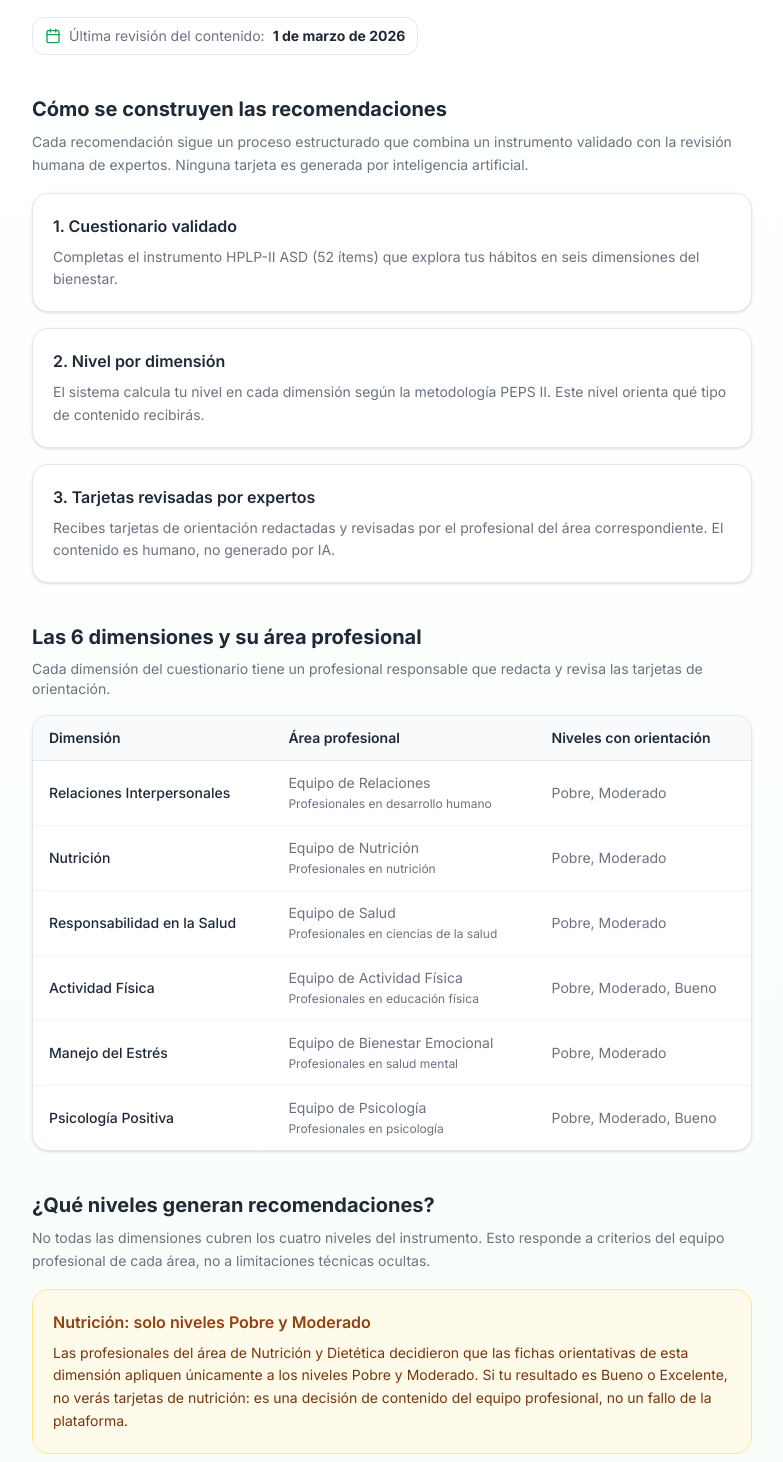
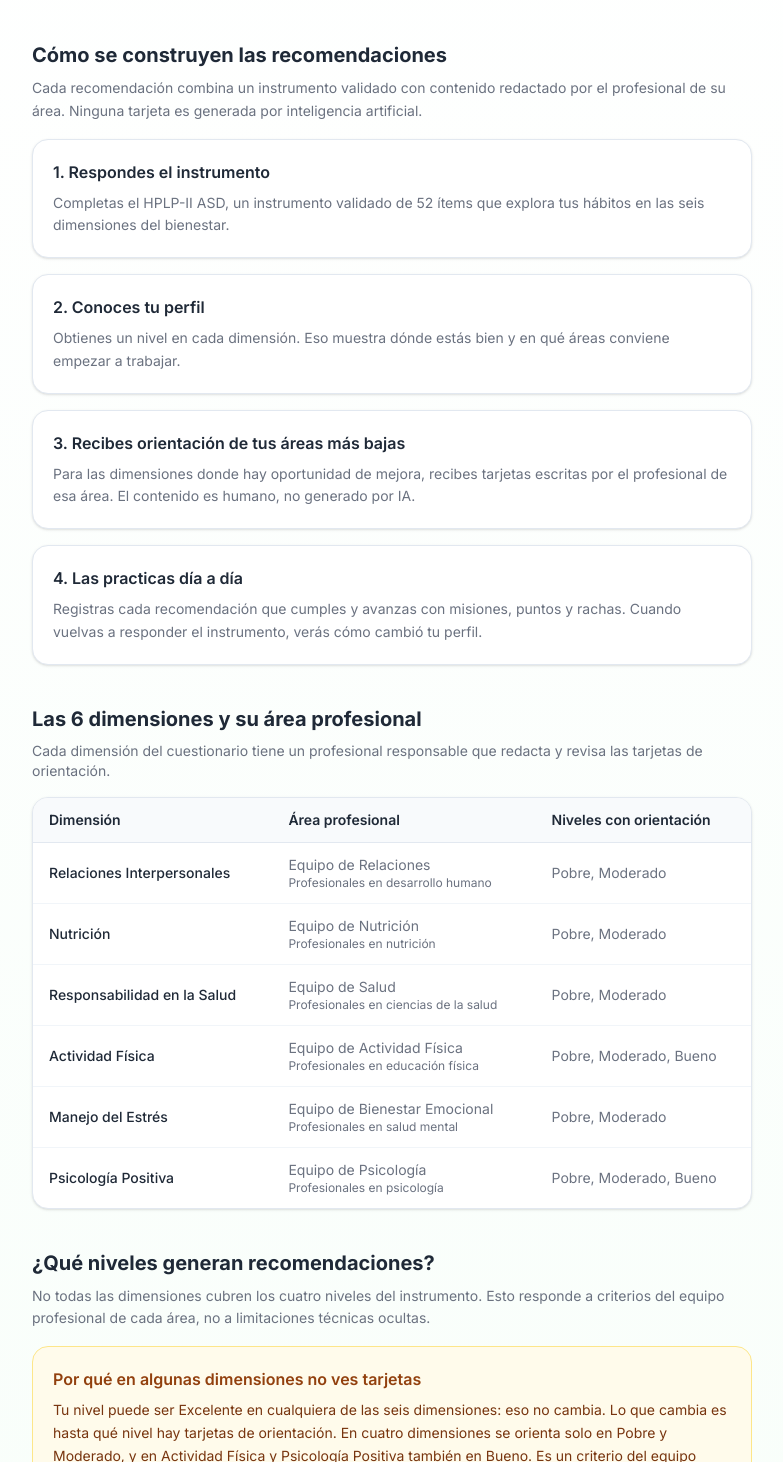
Before and after one commit to ana21garces/UnivitaFrontend, a Next.js app: page /metodologia in a window 1280 px wide. Shown: the part 268-1730 px from the top of the page, without its empty margins (248-1031 px from the left). Built offline with nearby package versions, Linux system fonts and the light colour scheme.

Commit message:
fix(transparencia): revisa los textos públicos de la plataforma

```diff
--- a/app/dashboard/user/page.tsx
+++ b/app/dashboard/user/page.tsx
@@ -174,7 +174,7 @@ export default function UserDashboard() {
           <div>
             <h2 className="text-2xl sm:text-3xl font-bold font-heading text-[#1F2937]">¡Bienvenido de nuevo!</h2>
             <p className="mt-1 text-sm text-[#6B7280]">
-              Completaste el cuestionario PEPS II — aquí están tus resultados y misiones de hoy.
+              Completaste el cuestionario de salud — aquí están tus resultados y misiones de hoy.
             </p>
           </div>
           <div className="flex items-center gap-3 shrink-0">
@@ -193,7 +193,7 @@ export default function UserDashboard() {
         <div className="grid lg:grid-cols-2 gap-6 mb-6">
           {/* Resultado global */}
           <section className="rounded-xl bg-white border border-[#E2E8F0] shadow-sm p-6">
-            <h3 className="text-lg font-bold font-heading text-[#1F2937] mb-1">Resultado global PEPS II</h3>
+            <h3 className="text-lg font-bold font-heading text-[#1F2937] mb-1">Resultado global</h3>
             <p className="text-xs text-[#6B7280] mb-4">Tu bienestar general según el cuestionario de salud</p>
             <div className="text-center mb-4">
               <p className="text-5xl font-bold" style={{ color: getNivelColor(resultados.nivel_global) }}>
--- a/app/metodologia/page.tsx
+++ b/app/metodologia/page.tsx
@@ -1,6 +1,6 @@
 import type { Metadata } from "next"
 import Link from "next/link"
-import { ArrowLeft, Calendar, GraduationCap } from "lucide-react"
+import { ArrowLeft } from "lucide-react"
 import { PublicHeader } from "@/components/public-header"
 import { DisclaimerBanner } from "@/components/disclaimer-banner"
 import { TRANSPARENCY } from "@/lib/content/transparency"
@@ -10,16 +10,8 @@ export const metadata: Metadata = {
   description: TRANSPARENCY.metodologia.intro,
 }
 
-function formatReviewDate(isoDate: string): string {
-  return new Date(isoDate).toLocaleDateString("es-CO", {
-    year: "numeric",
-    month: "long",
-    day: "numeric",
-  })
-}
-
 export default function MetodologiaPage() {
-  const { metodologia, comoSeConstruyen, quienesLoAvalan, dimensions } =
+  const { metodologia, comoSeConstruyen, dimensions } =
     TRANSPARENCY
 
   return (
@@ -40,14 +32,6 @@ export default function MetodologiaPage() {
           </h1>
           <p className="mt-4 text-base leading-relaxed text-[#6B7280]">
             {metodologia.intro}
-          </p>
-
-          <p className="mt-4 inline-flex items-center gap-2 rounded-lg bg-white border border-[#E2E8F0] px-3 py-2 text-sm text-[#6B7280]">
-            <Calendar className="h-4 w-4 text-[#16A34A]" aria-hidden="true" />
-            Última revisión del contenido:{" "}
-            <strong className="text-[#1F2937]">
-              {formatReviewDate(TRANSPARENCY.lastReviewedDate)}
-            </strong>
           </p>
 
           {/* Flujo */}
@@ -98,7 +82,7 @@ export default function MetodologiaPage() {
                     <th className="px-4 py-3 font-semibold text-[#1F2937]">
                       Área profesional
                     </th>
-                    <th className="px-4 py-3 font-semibold text-[#1F2937]">
+                    <th className="hidden px-4 py-3 font-semibold text-[#1F2937] sm:table-cell">
                       Niveles con orientación
                     </th>
                   </tr>
@@ -114,10 +98,9 @@ export default function MetodologiaPage() {
                       </td>
                       <td className="px-4 py-3 text-[#6B7280]">
                         {dim.responsibleProfessional}
-                        <br />
-                        <span className="text-xs">{dim.credential}</span>
+                        <span className="hidden text-xs sm:block">{dim.credential}</span>
                       </td>
-                      <td className="px-4 py-3 text-[#6B7280]">
+                      <td className="hidden px-4 py-3 text-[#6B7280] sm:table-cell">
                         {dim.nivelesConRecomendacion.join(", ")}
                       </td>
                     </tr>
@@ -171,35 +154,6 @@ export default function MetodologiaPage() {
             </ul>
           </section>
 
-          {/* Respaldo institucional */}
-          <section className="mt-10" aria-labelledby="respaldo-heading">
-            <h2
-              id="respaldo-heading"
-              className="text-xl font-bold font-heading text-[#1F2937]"
-            >
-              Respaldo institucional
-            </h2>
-            <div className="mt-4 rounded-xl border border-[#E2E8F0] bg-white p-5 shadow-sm">
-              <div className="flex items-start gap-3">
-                <GraduationCap
-                  className="mt-0.5 h-5 w-5 shrink-0 text-[#16A34A]"
-                  aria-hidden="true"
-                />
-                <div>
-                  <h3 className="font-semibold text-[#1F2937]">
-                    {quienesLoAvalan.institution.name}
-                  </h3>
-                  <p className="text-sm font-medium text-[#16A34A]">
-                    {quienesLoAvalan.institution.subtitle}
-                  </p>
-                  <p className="mt-2 text-sm leading-relaxed text-[#6B7280]">
-                    {quienesLoAvalan.institution.description}
-                  </p>
-                </div>
-              </div>
-            </div>
-          </section>
-
           {/* Límites */}
           <section className="mt-10" aria-labelledby="limites-heading">
             <h2
@@ -234,7 +188,7 @@ export default function MetodologiaPage() {
                 >
                   {section.title}
                 </h2>
-                <p className="mt-3 text-base leading-relaxed text-[#6B7280]">
+                <p className="mt-3 text-sm leading-relaxed text-[#6B7280]">
                   {section.content}
                 </p>
               </section>
--- a/components/landing-page.tsx
+++ b/components/landing-page.tsx
@@ -4,7 +4,6 @@ import {
   ArrowRight,
   BookOpen,
   ClipboardList,
-  GraduationCap,
   Shield,
   Users,
 } from "lucide-react"
@@ -87,26 +86,6 @@ export function LandingPage() {
                   {quienesLoAvalan.intro}
                 </p>
 
-                <div className="mt-8 rounded-2xl border border-[#E2E8F0] bg-white p-6 shadow-sm">
-                  <div className="flex items-start gap-3">
-                    <GraduationCap
-                      className="mt-0.5 h-5 w-5 shrink-0 text-[#16A34A]"
-                      aria-hidden="true"
-                    />
-                    <div>
-                      <h3 className="text-lg font-semibold text-[#1F2937]">
-                        {quienesLoAvalan.institution.name}
-                      </h3>
-                      <p className="text-sm font-medium text-[#16A34A]">
-                        {quienesLoAvalan.institution.subtitle}
-                      </p>
-                      <p className="mt-2 text-sm leading-relaxed text-[#6B7280]">
-                        {quienesLoAvalan.institution.description}
-                      </p>
-                    </div>
-                  </div>
-                </div>
-
                 <ul className="mt-8 grid gap-4 sm:grid-cols-2 lg:grid-cols-3">
                   {quienesLoAvalan.experts.map((expert) => (
                     <li
@@ -149,7 +128,7 @@ export function LandingPage() {
                   {comoSeConstruyen.summary}
                 </p>
 
-                <ol className="mt-8 grid gap-6 md:grid-cols-3">
+                <ol className="mt-8 grid gap-6 sm:grid-cols-2">
                   {comoSeConstruyen.steps.map((step, i) => (
                     <li
                       key={step.title}
--- a/components/reporte-individual-modal.tsx
+++ b/components/reporte-individual-modal.tsx
@@ -165,7 +165,7 @@ function construirHtml(
   <h2>Detalle de ${esc(dimensionLabel)}</h2>
   <ul class="preguntas">${preguntasHtml || "<li>Sin detalle disponible.</li>"}</ul>
 
-  <p class="pie">Los niveles y porcentajes salen del cuestionario PEPS II. Este reporte es un resumen para acompañar una remisión; no reemplaza la valoración del profesional que atienda el caso.</p>
+  <p class="pie">Los niveles y porcentajes salen del instrumento HPLP-II ASD. Este reporte es un resumen para acompañar una remisión; no reemplaza la valoración del profesional que atienda el caso.</p>
 </body></html>`
 }
 
--- a/lib/content/transparency.ts
+++ b/lib/content/transparency.ts
@@ -37,28 +37,19 @@ export const TRANSPARENCY = {
   appName: "UnacHealth",
   tagline: "Guía informativa para tu bienestar integral",
 
-  /** Fecha de última revisión del contenido de transparencia y metodología */
-  lastReviewedDate: "2026-03-01",
-
   queEsUnacHealth: {
     title: "Qué es UnacHealth",
     paragraphs: [
-      "UnacHealth es una guía informativa y orientativa diseñada para apoyar el mejoramiento personal y el autoconocimiento del estudiante universitario.",
-      "Te ayuda a reflexionar sobre tus hábitos de vida en seis dimensiones del bienestar y a recibir orientación práctica basada en evidencia.",
-      "UnacHealth no es un diagnóstico médico ni una evaluación clínica. No sustituye la atención de un profesional de la salud.",
+      "UnacHealth es una plataforma web que promueve la adopción de estilos de vida saludables en estudiantes universitarios, a partir de un instrumento validado que evalúa sus hábitos en seis dimensiones del bienestar.",
+      "Usa gamificación: misiones diarias, puntos, niveles, insignias y rachas, para sostener la práctica continua de los hábitos, e inteligencia artificial para acompañarte día a día con mensajes personalizados según tu avance.",
+      "Las recomendaciones de cada dimensión son elaboradas y revisadas por el profesional del área, no por la IA. UnacHealth no es un diagnóstico médico ni una evaluación clínica, y no sustituye la atención de un profesional de la salud.",
     ],
   },
 
   quienesLoAvalan: {
     title: "Quiénes lo avalan",
     intro:
-      "Las recomendaciones de UnacHealth son elaboradas y revisadas por un equipo de profesionales especializados, uno por cada área de bienestar, bajo el respaldo institucional de la Universidad Adventista de Colombia (UNAC) y su Capellanía Universitaria.",
-    institution: {
-      name: "Universidad Adventista de Colombia (UNAC)",
-      subtitle: "Capellanía Universitaria",
-      description:
-        "Institución que respalda el proyecto y garantiza que el contenido orientativo se alinea con los valores y el acompañamiento integral del estudiante.",
-    },
+      "Cada recomendación de UnacHealth fue escrita y revisada por el profesional de su área, pensando en el día a día de un estudiante universitario. No son consejos genéricos: cada uno responde a una pregunta concreta del cuestionario en la que mostraste una oportunidad de mejora.",
     experts: [
       {
         displayName: "Profesional en Salud",
@@ -86,7 +77,7 @@ export const TRANSPARENCY = {
         credential: "",
       },
       {
-        displayName: "Profesional en Relaciones",
+        displayName: "Profesional en Relaciones Interpersonales",
         area: "Relaciones Interpersonales",
         credential: "",
       },
@@ -101,22 +92,27 @@ export const TRANSPARENCY = {
   comoSeConstruyen: {
     title: "Cómo se construyen las recomendaciones",
     summary:
-      "Cada recomendación sigue un proceso estructurado que combina un instrumento validado con la revisión humana de expertos. Ninguna tarjeta es generada por inteligencia artificial.",
+      "Cada recomendación combina un instrumento validado con contenido redactado por el profesional de su área. Ninguna tarjeta es generada por inteligencia artificial.",
     steps: [
       {
-        title: "1. Cuestionario validado",
+        title: "1. Respondes el instrumento",
         description:
-          "Completas el instrumento HPLP-II ASD (52 ítems) que explora tus hábitos en seis dimensiones del bienestar.",
+          "Completas el HPLP-II ASD, un instrumento validado de 52 ítems que explora tus hábitos en las seis dimensiones del bienestar.",
       },
       {
-        title: "2. Nivel por dimensión",
+        title: "2. Conoces tu perfil",
         description:
-          "El sistema calcula tu nivel en cada dimensión según la metodología PEPS II. Este nivel orienta qué tipo de contenido recibirás.",
+          "Obtienes un nivel en cada dimensión. Eso muestra dónde estás bien y en qué áreas conviene empezar a trabajar.",
       },
       {
-        title: "3. Tarjetas revisadas por expertos",
+        title: "3. Recibes orientación de tus áreas más bajas",
         description:
-          "Recibes tarjetas de orientación redactadas y revisadas por el profesional del área correspondiente. El contenido es humano, no generado por IA.",
+          "Para las dimensiones donde hay oportunidad de mejora, recibes tarjetas escritas por el profesional de esa área. El contenido es humano, no generado por IA.",
+      },
+      {
+        title: "4. Las practicas día a día",
+        description:
+          "Registras cada recomendación que cumples y avanzas con misiones, puntos y rachas. Cuando vuelvas a responder el instrumento, verás cómo cambió tu perfil.",
       },
     ],
     metodologiaLink: "/metodologia",
@@ -127,7 +123,7 @@ export const TRANSPARENCY = {
     title: "En qué se basa",
     instrument: "HPLP-II ASD",
     instrumentFullName:
-      "Health-Promoting Lifestyle Profile II — Adaptación para el contexto universitario",
+      "Health-Promoting Lifestyle Profile II — adaptación al contexto universitario adventista hispanohablante",
     items: 52,
     dimensions: 6,
     dimensionNames: [
@@ -139,8 +135,8 @@ export const TRANSPARENCY = {
       "Psicología Positiva",
     ],
     paragraphs: [
-      "El instrumento base es el HPLP-II ASD, un cuestionario validado de 52 ítems distribuidos en 6 dimensiones del estilo de vida saludable.",
-      "La adaptación utilizada en UnacHealth fue diseñada para el contexto del estudiante universitario y alineada con la metodología PEPS II del proyecto.",
+      "El instrumento base es el HPLP-II (Health-Promoting Lifestyle Profile II), un cuestionario validado de 52 ítems distribuidos en 6 dimensiones del estilo de vida saludable.",
+      "UnacHealth usa el HPLP-II ASD, su adaptación al contexto universitario adventista hispanohablante.",
     ],
   },
 
@@ -150,7 +146,7 @@ export const TRANSPARENCY = {
    */
   disclaimer: {
     title: "Aviso importante",
-    text: "UnacHealth es una guía informativa y orientativa pensada para tu mejoramiento personal y tu autoconocimiento. Sus resultados y recomendaciones se basan en un cuestionario validado y en el criterio de profesionales de salud, psicología y nutrición, pero no son un diagnóstico ni reemplazan la consulta con un médico o profesional de salud. Ante cualquier duda sobre tu bienestar, consulta a un profesional.",
+    text: "UnacHealth evalúa tus hábitos con un instrumento validado y te acompaña a mejorarlos con orientación escrita por los profesionales de cada área del bienestar. Es una herramienta educativa y de seguimiento personal: no diagnostica, no valora clínicamente tu salud y no reemplaza la atención de un médico o profesional de la salud. Si algo sobre tu bienestar te preocupa, consulta directamente con un profesional.",
     metodologiaLinkLabel: "¿Por qué estas recomendaciones?",
   },
 
@@ -249,32 +245,42 @@ export const TRANSPARENCY = {
       "UnacHealth no diagnostica condiciones de salud ni reemplaza la atención médica o psicológica profesional.",
       "Las recomendaciones son orientativas y se basan en tus respuestas al cuestionario; no predicen tu salud futura.",
       "No todas las dimensiones ni todos los niveles generan tarjetas de orientación (ver tabla más abajo).",
-      "El contenido no es generado por inteligencia artificial: cada tarjeta fue redactada y revisada por un profesional del área.",
+      "Las tarjetas de orientación no las genera la inteligencia artificial: cada una fue redactada y revisada por un profesional del área. La IA solo redacta el saludo del asistente y nunca da orientación de salud.",
       "Los puntos de corte y fórmulas internas no se exponen; solo se muestra el nivel resultante para facilitar tu autoconocimiento.",
     ],
     coberturaTitle: "¿Qué niveles generan recomendaciones?",
     coberturaIntro:
       "No todas las dimensiones cubren los cuatro niveles del instrumento. Esto responde a criterios del equipo profesional de cada área, no a limitaciones técnicas ocultas.",
     nutricionDestacado: {
-      title: "Nutrición: solo niveles Pobre y Moderado",
+      title: "Por qué en algunas dimensiones no ves tarjetas",
       content:
-        "Las profesionales del área de Nutrición y Dietética decidieron que las fichas orientativas de esta dimensión apliquen únicamente a los niveles Pobre y Moderado. Si tu resultado es Bueno o Excelente, no verás tarjetas de nutrición: es una decisión de contenido del equipo profesional, no un fallo de la plataforma.",
+        "Tu nivel puede ser Excelente en cualquiera de las seis dimensiones: eso no cambia. Lo que cambia es hasta qué nivel hay tarjetas de orientación. En cuatro dimensiones se orienta solo en Pobre y Moderado, y en Actividad Física y Psicología Positiva también en Bueno. Es un criterio del equipo profesional de cada área, no una limitación de la plataforma: si tu nivel es más alto, no recibes tarjetas porque ya muestras prácticas saludables ahí.",
     },
     sections: [
       {
         title: "Instrumento: HPLP-II ASD",
         content:
-          "Utilizamos el Health-Promoting Lifestyle Profile II en su adaptación para estudiantes universitarios (HPLP-II ASD). El cuestionario consta de 52 ítems con escala Likert de 1 a 4, agrupados en 6 dimensiones: Relaciones Interpersonales, Nutrición, Responsabilidad en la Salud, Actividad Física, Manejo del Estrés y Psicología Positiva.",
+          "Utilizamos el Health-Promoting Lifestyle Profile II (HPLP-II) en su adaptación al contexto universitario adventista hispanohablante (HPLP-II ASD). Consta de 52 ítems con escala Likert de 1 a 4, agrupados en 6 dimensiones: Relaciones Interpersonales, Nutrición, Responsabilidad en la Salud, Actividad Física, Manejo del Estrés y Psicología Positiva.",
       },
       {
-        title: "Metodología PEPS II",
+        title: "Cómo se calculan los niveles",
         content:
-          "Los índices por dimensión se calculan según la metodología PEPS II, que clasifica cada área en niveles de bienestar (Pobre, Moderado, Bueno, Excelente). Estos niveles orientan qué contenido recibirás, sin exponer fórmulas ni umbrales exactos.",
+          "A partir de tus respuestas se obtiene un índice por dimensión, que clasifica cada área en un nivel de bienestar (Pobre, Moderado, Bueno o Excelente). Estos niveles orientan qué contenido recibirás, sin exponer fórmulas ni umbrales exactos.",
       },
       {
         title: "Recomendaciones humanas",
         content:
           "Las tarjetas de recomendación son redactadas por profesionales de cada área y revisadas antes de publicarse en la plataforma. No se utilizan modelos de inteligencia artificial para generar el contenido orientativo que recibes.",
+      },
+      {
+        title: "Gamificación",
+        content:
+          "Para sostener la práctica continua de los hábitos, la plataforma incorpora misiones diarias, puntos, niveles, insignias y rachas. Estos elementos acompañan el seguimiento de tus recomendaciones y no modifican tu resultado en el cuestionario ni el contenido que recibes.",
+      },
+      {
+        title: "Dónde se usa la inteligencia artificial",
+        content:
+          "Cada día, al abrir tu panel, el asistente te saluda con un mensaje escrito para ti: reconoce tu racha, te recuerda cuántas misiones te faltan y te señala la dimensión en la que vale la pena poner el foco. Ese mensaje lo redacta la inteligencia artificial, así que cambia contigo a medida que avanzas. Su papel es motivarte, no evaluarte: no calcula tus niveles, no decide qué recomendaciones recibes y no da orientación de salud. Eso queda en manos del instrumento y de los profesionales de cada área.",
       },
       {
         title: "Seguimiento y evolución",
```
Also changed, not shown: components/landing-hero.tsx (+4 -4 lines).
